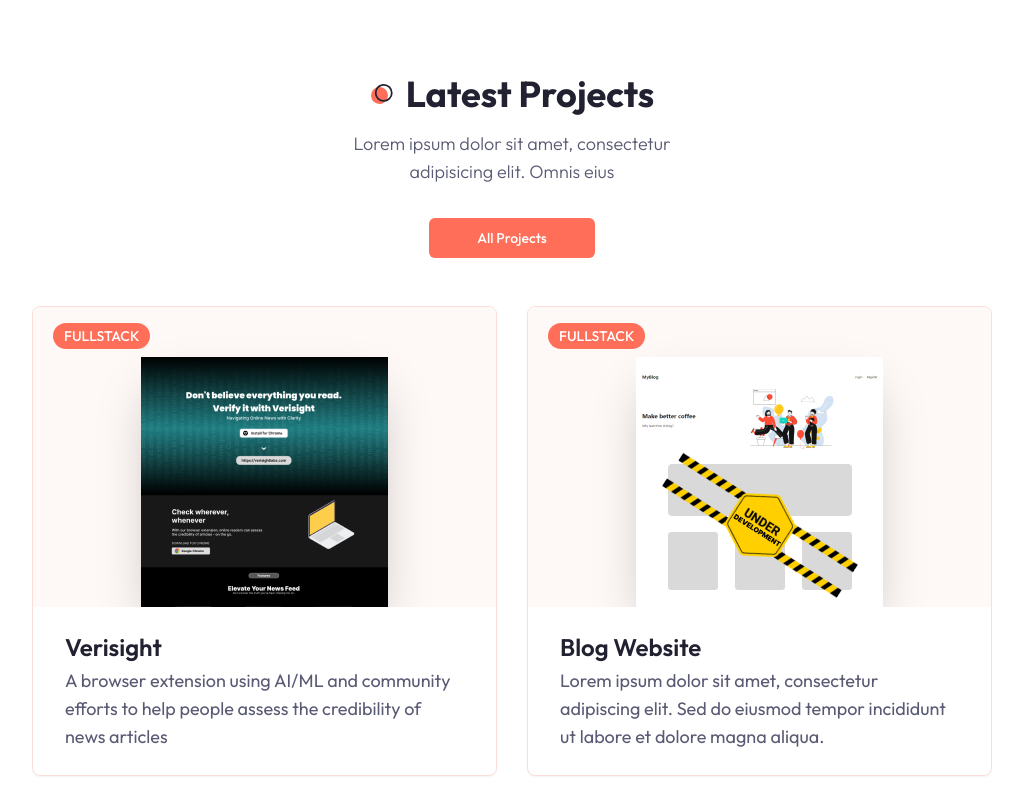
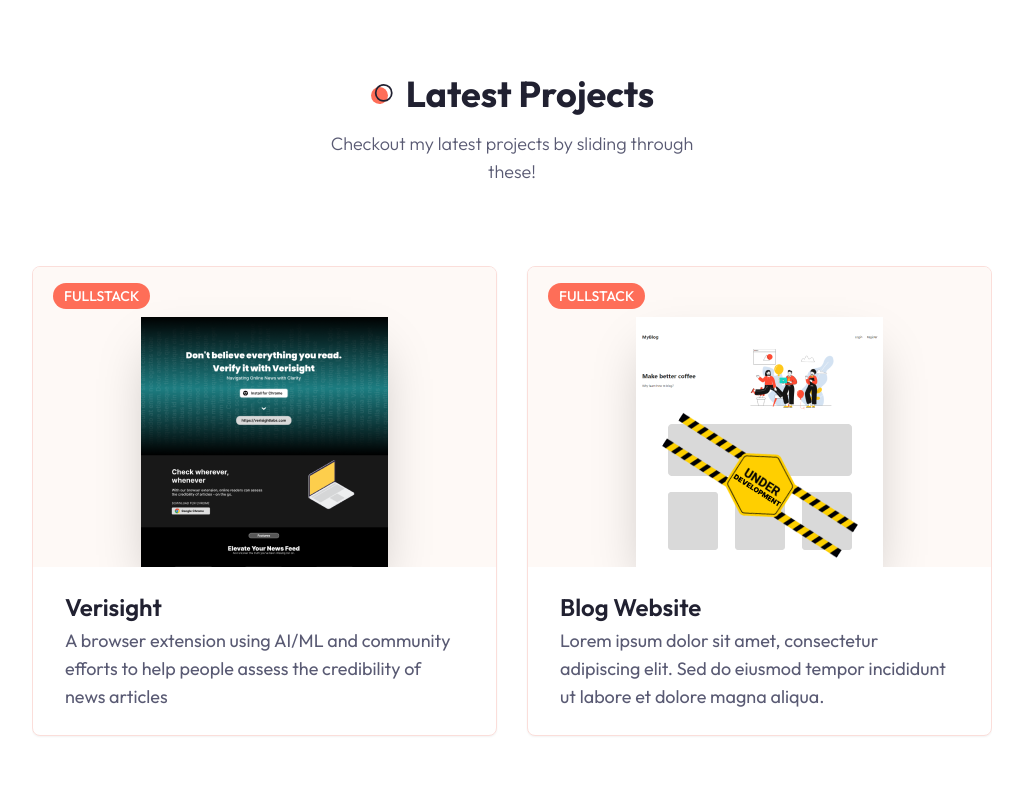
Before and after one commit to PPT1001/portfolio-nextjs, a Next.js app: page / in a window 1280 px wide. Shown: the part 2260-3060 px from the top of the page, without its empty margins (128-1151 px from the left). Built offline with nearby package versions, Linux system fonts and the light colour scheme.

Commit message:
Update Work.jsx

```diff
--- a/components/Work.jsx
+++ b/components/Work.jsx
@@ -54,11 +54,11 @@
         <div className="max-w-[400px] mx-auto xl:mx-0 text-center xl:text-left mb-12 xl:h-[400px] flex flex-col justify-center xl:items-start items-center">
           <h2 className="section-title mb-4">Latest Projects</h2>
           <p className="subtitle mb-8">
-            Lorem ipsum dolor sit amet, consectetur adipisicing elit. Omnis eius
+            Checkout my latest projects by sliding through these!
           </p>
-          <Link href="/projects">
+{/*           <Link href="/projects">
             <Button>All Projects</Button>
-          </Link>
+          </Link> */}
         </div>
         <div className="xl:max-w-[1000px] xl:absolute right-0 top-0">
           <Swiper
```
